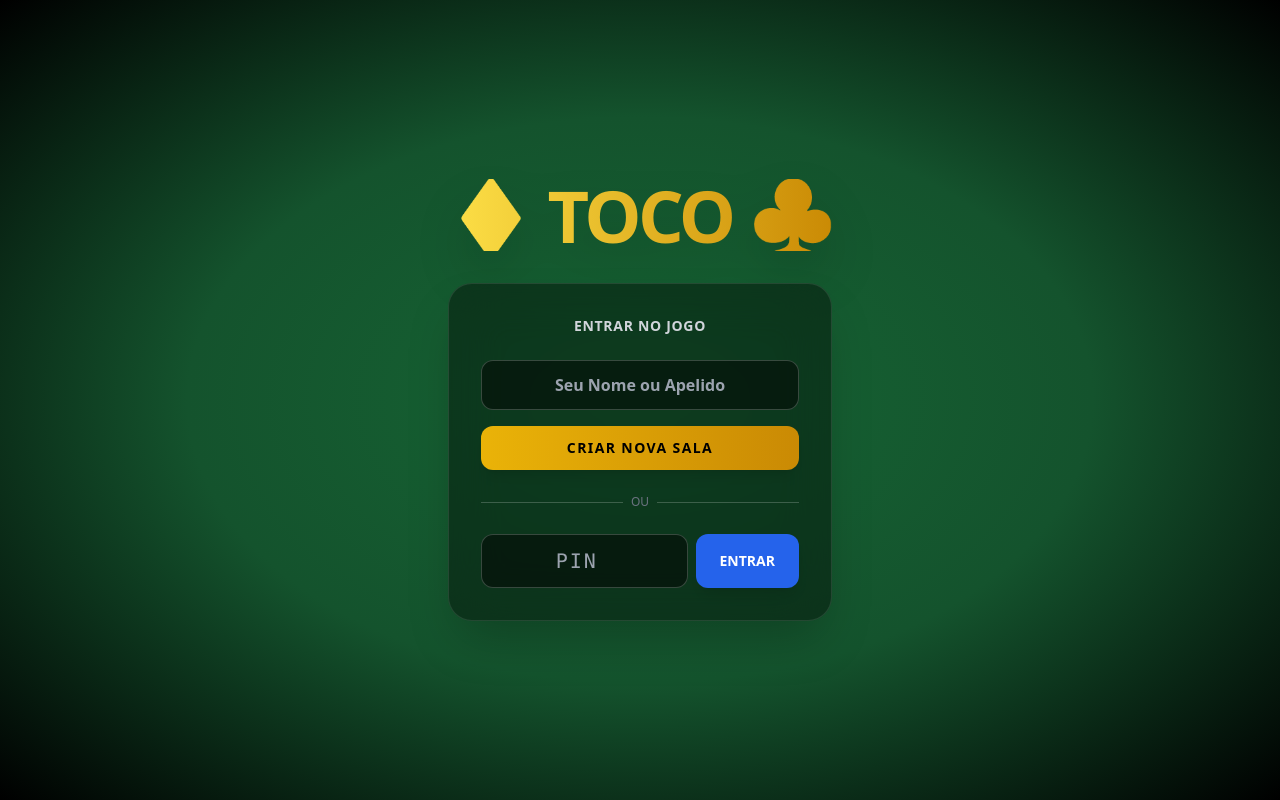
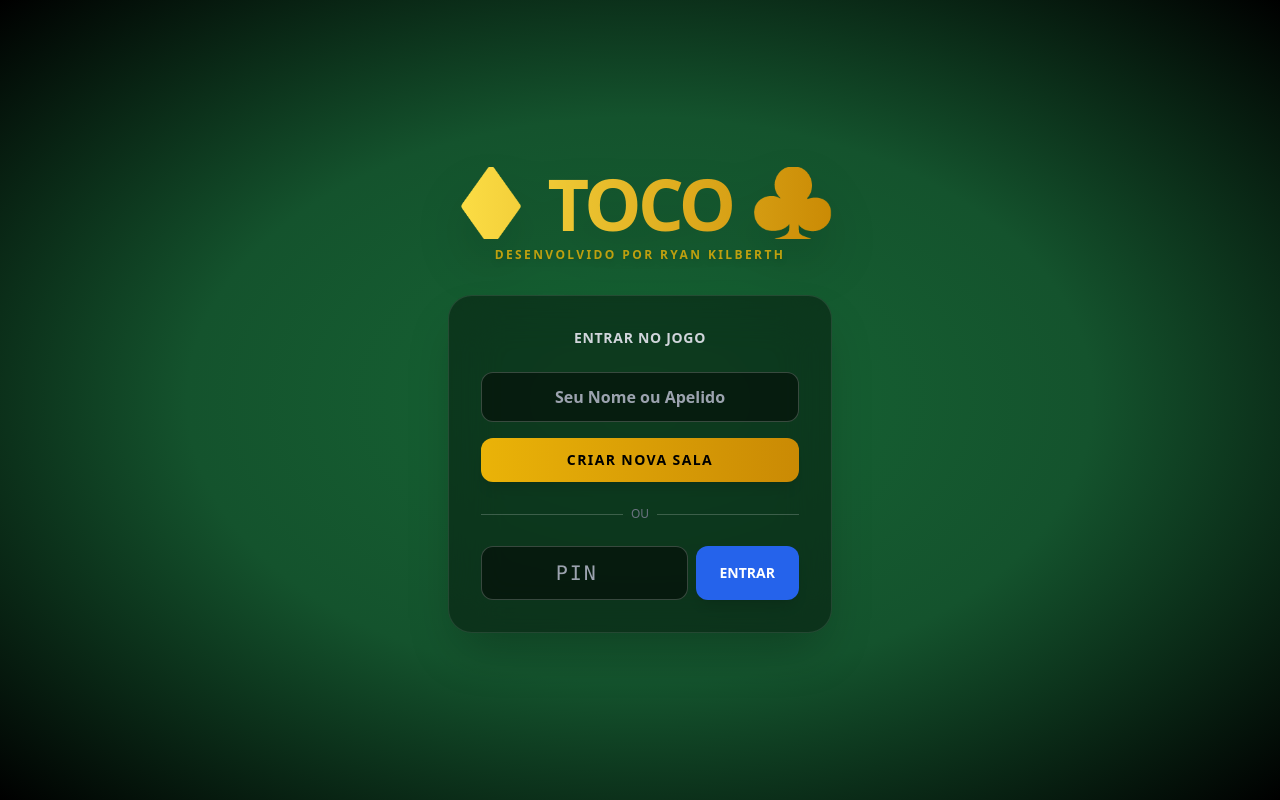
Before and after one commit to ryan272rng/toco-online-v8, a React (Create React App) app: page / in a window 1280 px wide. Built offline with nearby package versions, Linux system fonts and the light colour scheme.

Commit message:
Add Assinatura

```diff
--- a/src/App.js
+++ b/src/App.js
@@ -399,6 +399,7 @@ export default function App() {
       lives: currentLives,
       gamePoints: currentGP,
     } = stateRef.current;
+
     const loserId = playersList.find((p) => p.id !== winnerId)?.id;
     let resultType = "";
     let updates = {};
@@ -414,7 +415,8 @@ export default function App() {
       } else {
         resultType = "toco_confirmed";
         const gPoints = { ...currentGP };
-        gPoints[winnerId] = (gPoints[winnerId] || 0) + 1;
+        // CORREÇÃO: Adiciona o ponto de penalidade para quem tomou o toco (loserId)
+        gPoints[loserId] = (gPoints[loserId] || 0) + 1;
         updates = { gamePoints: gPoints, lives: 3 };
       }
     }
@@ -440,9 +442,13 @@ export default function App() {
         className="min-h-screen bg-[radial-gradient(ellipse_at_center,_var(--tw-gradient-stops))] from-green-800 via-green-900 to-black flex flex-col items-center justify-center text-white font-sans p-4"
         translate="no"
       >
-        <h1 className="text-6xl md:text-7xl font-extrabold mb-8 text-transparent bg-clip-text bg-gradient-to-r from-yellow-300 to-yellow-600 drop-shadow-2xl tracking-tighter notranslate">
+        <h1 className="text-6xl md:text-7xl font-extrabold mb-2 text-transparent bg-clip-text bg-gradient-to-r from-yellow-300 to-yellow-600 drop-shadow-2xl tracking-tighter notranslate">
           ♦️ TOCO ♣️
         </h1>
+        <p className="text-yellow-500/80 text-[10px] md:text-xs font-bold tracking-[0.2em] uppercase mb-8 drop-shadow-md">
+          Desenvolvido por Ryan Kilberth
+        </p>
+
         <div className="bg-black/40 backdrop-blur-xl p-8 rounded-3xl border border-white/10 text-center w-full max-w-sm shadow-2xl">
           <p className="mb-6 text-gray-300 font-bold uppercase tracking-wider text-sm">
             Entrar no Jogo
@@ -670,9 +676,13 @@ export default function App() {
         className="min-h-screen bg-[radial-gradient(ellipse_at_center,_var(--tw-gradient-stops))] from-green-800 via-green-900 to-black flex flex-col items-center justify-center text-white font-sans p-4"
         translate="no"
       >
-        <h1 className="text-6xl md:text-7xl font-extrabold mb-8 text-transparent bg-clip-text bg-gradient-to-r from-yellow-300 to-yellow-600 drop-shadow-2xl tracking-tighter notranslate">
+        <h1 className="text-6xl md:text-7xl font-extrabold mb-2 text-transparent bg-clip-text bg-gradient-to-r from-yellow-300 to-yellow-600 drop-shadow-2xl tracking-tighter notranslate">
           ♦️ TOCO ♣️
         </h1>
+        <p className="text-yellow-500/80 text-[10px] md:text-xs font-bold tracking-[0.2em] uppercase mb-8 drop-shadow-md">
+          Desenvolvido por Ryan Kilberth
+        </p>
+
         <div className="bg-black/40 backdrop-blur-xl p-8 rounded-3xl border border-white/10 text-center w-full max-w-sm shadow-2xl relative">
           <div className="absolute -top-5 left-1/2 transform -translate-x-1/2 bg-yellow-500 text-black font-black px-6 py-2 rounded-full border-4 border-white shadow-lg text-lg flex items-center gap-2">
             PIN:{" "}
@@ -863,12 +873,17 @@ export default function App() {
       <div className="bg-gradient-to-t from-black/95 to-transparent pb-8 pt-4 w-full flex flex-col items-center relative">
         {showCards && (
           <div className="absolute left-4 bottom-32 md:bottom-12 z-40">
+            {/* BOTÃO DA PILHA DISCRETO */}
             <button
               onClick={() => setShowHistory(true)}
-              className="bg-blue-600 hover:bg-blue-500 px-3 py-2 md:px-4 rounded-xl shadow-lg text-white border border-blue-400 font-bold text-[10px] md:text-sm flex flex-col items-center gap-1 transition-transform active:scale-95"
+              className="text-white/60 hover:text-white transition-all duration-200 flex flex-col items-center gap-1 active:scale-95"
             >
-              <span className="text-xl md:text-2xl">🗂️</span>Pilha (
-              {myTricks.length})
+              <span className="text-2xl md:text-3xl drop-shadow-lg opacity-80">
+                🗂️
+              </span>
+              <span className="text-[10px] md:text-xs font-bold tracking-wider">
+                Pilha ({myTricks.length})
+              </span>
             </button>
           </div>
         )}
```
